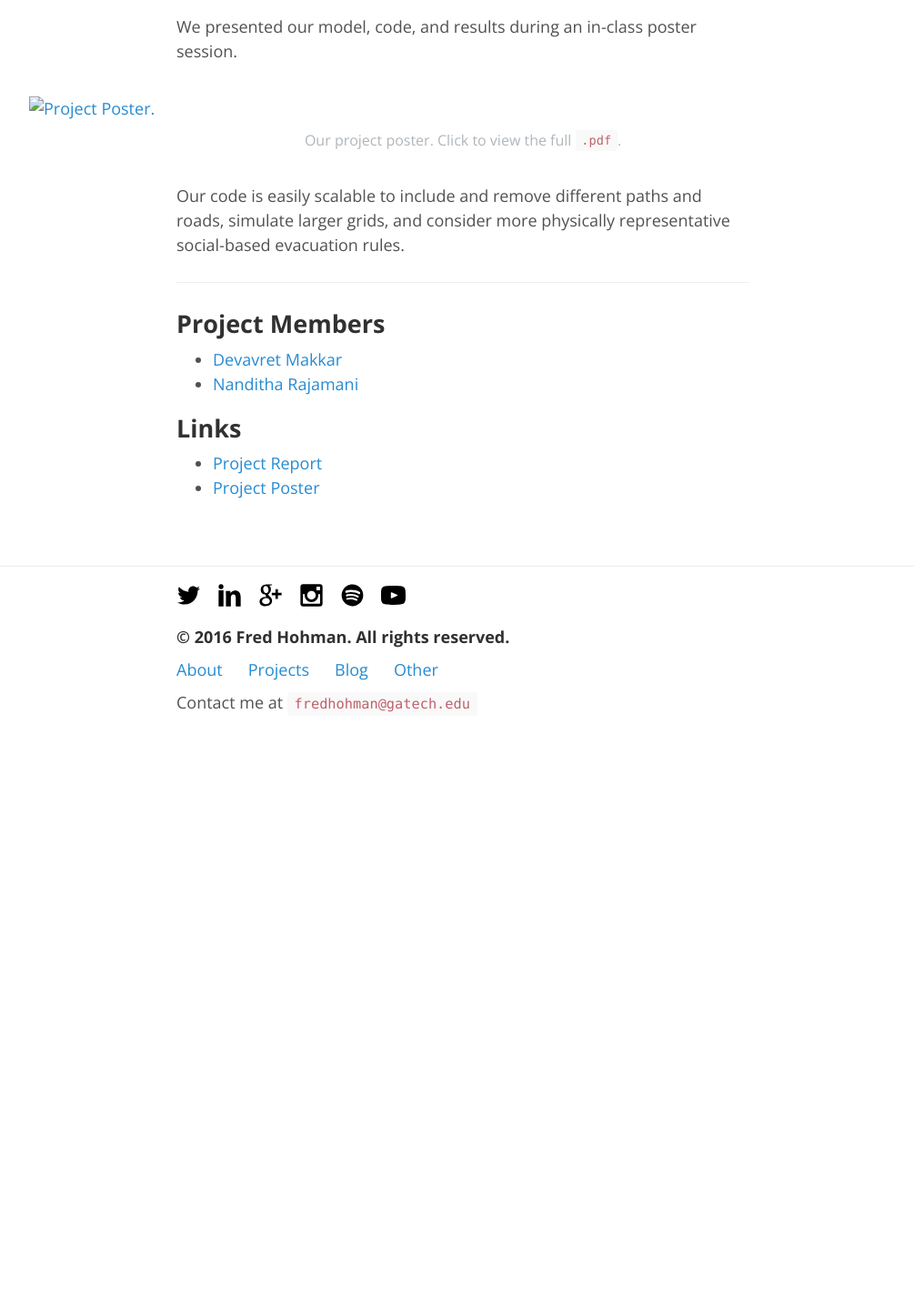
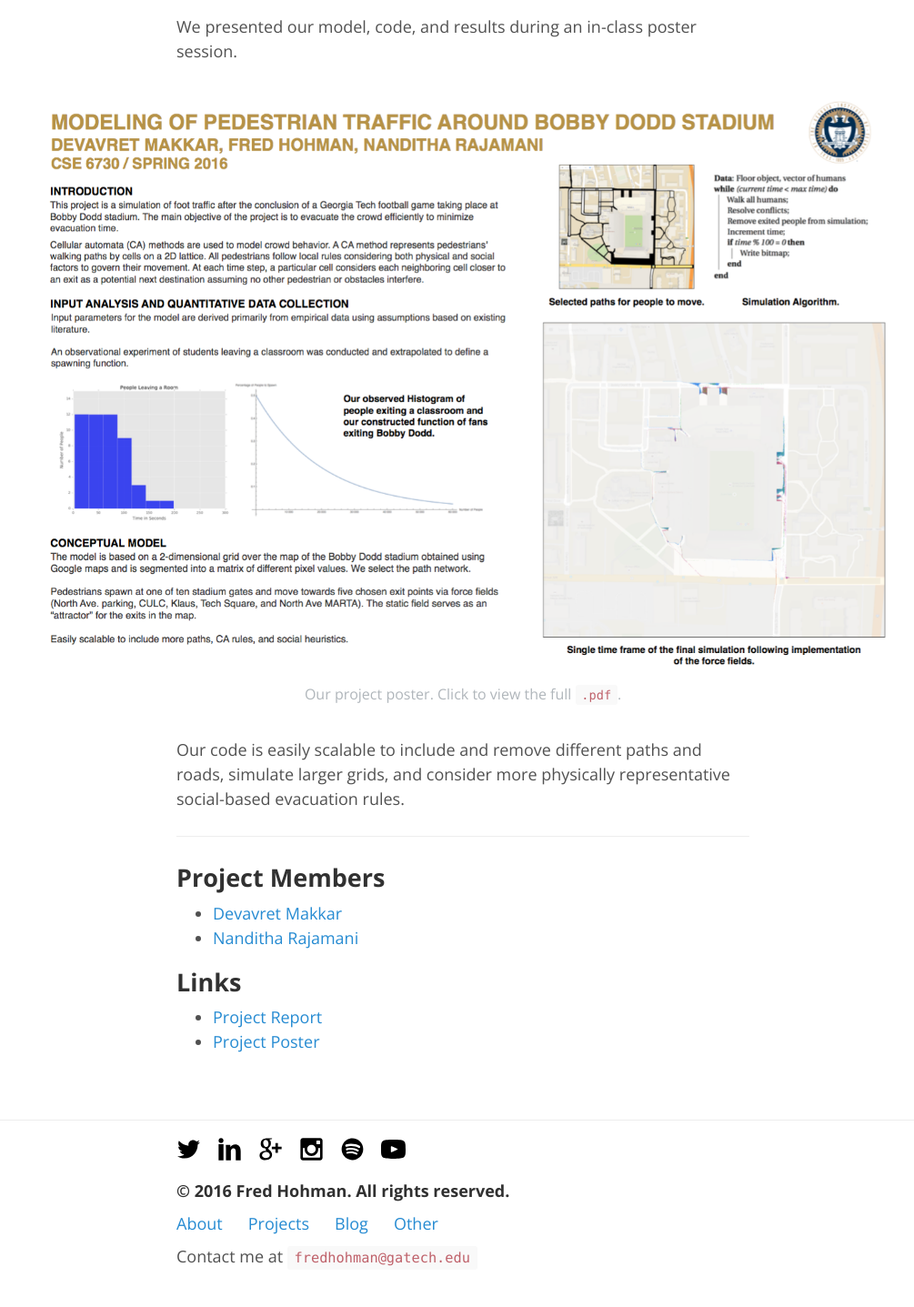
Before and after one commit to fredhohman/fredhohman.github.io, a Jekyll site: the page built from _posts/projects/2016-03-04-cse-6730-bobby-dodd-simulation.md, in a window 1280 px wide. Shown: the part 3022-4459 px from the top of the page at 91% size, without its empty margins (131-1136 px from the left). Built offline with Jekyll 4.4.1, drawn with Linux system fonts in a browser that asks for light colours; before the commit the page ends 3850 px from its top, so only the background shows below that.

Commit message:
update bobby dodd project to fix poster display

```diff
--- a/_posts/projects/2016-03-04-cse-6730-bobby-dodd-simulation.md
+++ b/_posts/projects/2016-03-04-cse-6730-bobby-dodd-simulation.md
@@ -37,7 +37,7 @@ We presented our model, code, and results during an in-class poster session.
 
 <figure>
   <a href="{{ site.url }}/assets/cse-6730-poster.pdf">
-  <img class="full" src="images/projects/cse-6730-bobby-dodd-simulation/cse-6730-poster_thumb.png" alt="Project Poster.">
+  <img class="full" src="/images/projects/cse-6730-bobby-dodd-simulation/cse-6730-poster-thumb.png" alt="Project Poster.">
   </a>
   <figcaption>Our project poster. Click to view the full <code>.pdf</code>.</figcaption>
 </figure>
```
Also changed, not shown: images/projects/cse-6730-bobby-dodd-simulation/cse-6730-poster-thumb.png (renamed from images/projects/cse-6730-bobby-dodd-simulation/cse-6730-poster_thumb.png).
